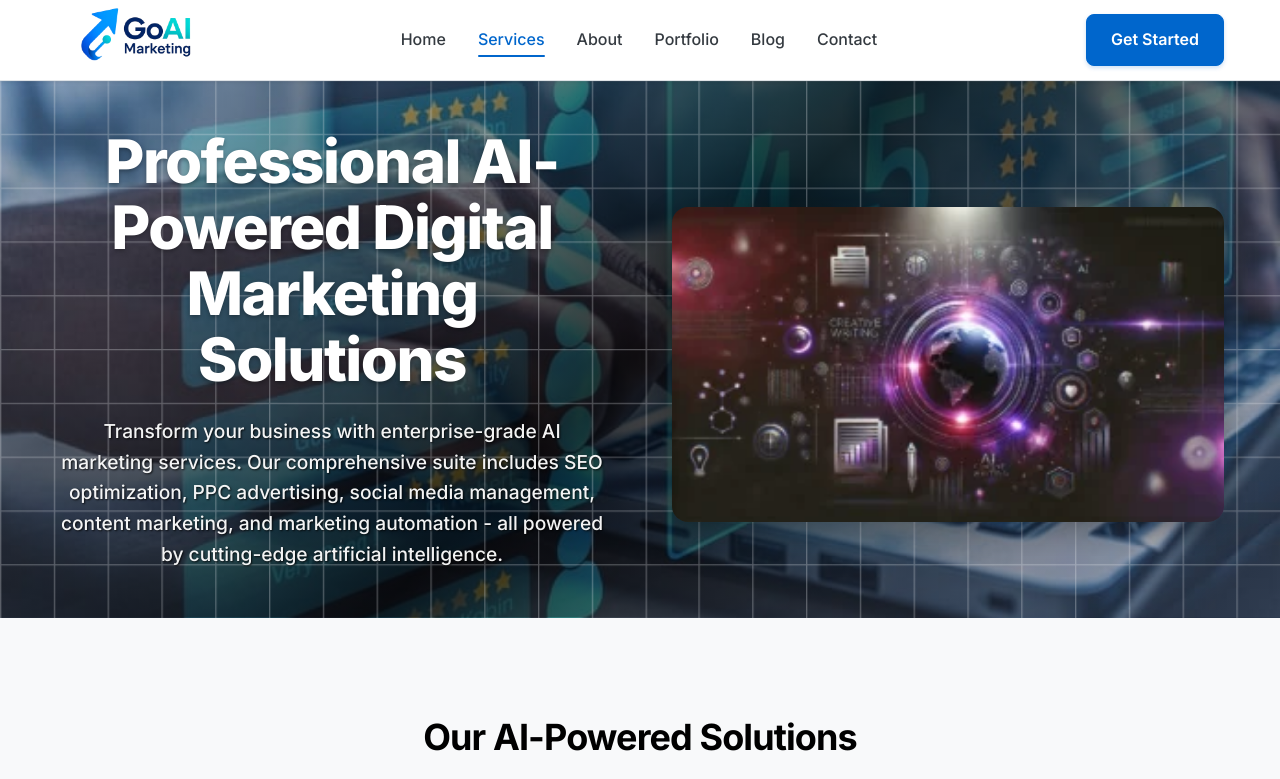
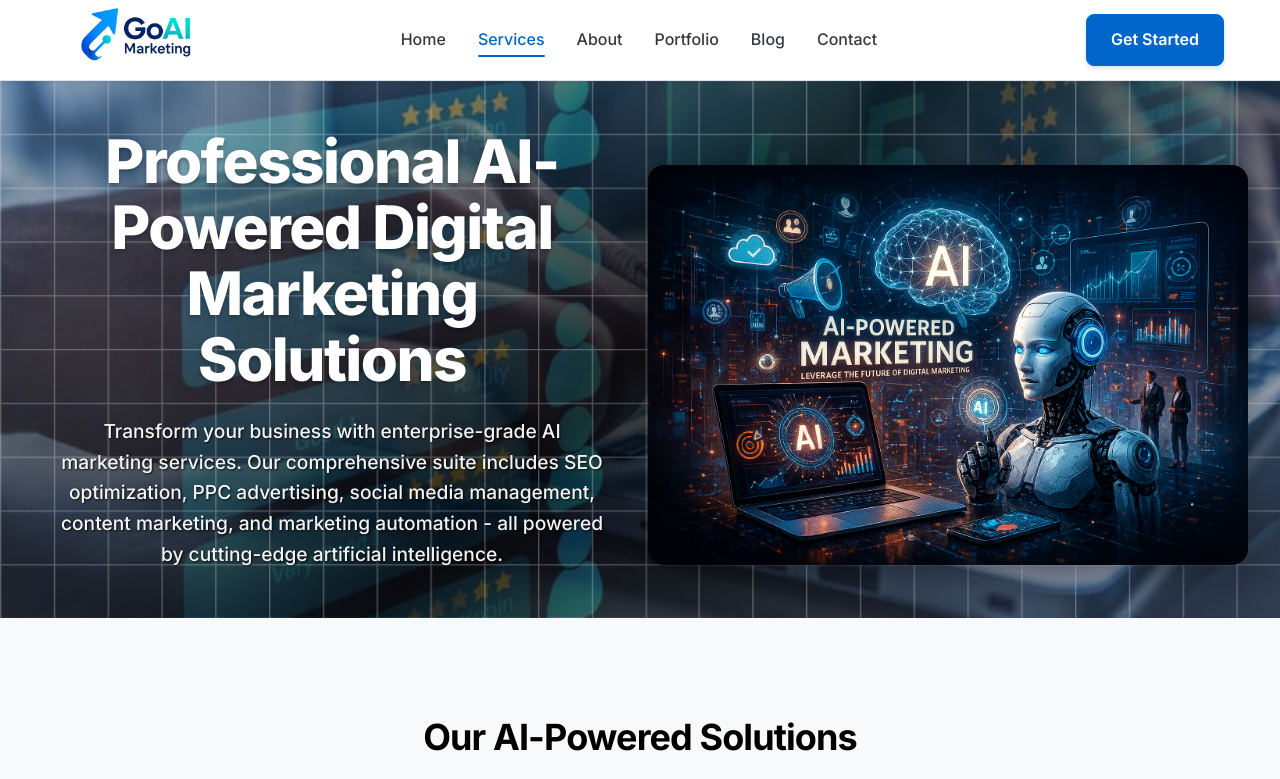
Before and after one commit to shirwani/goai, a Flask app: page /services in a window 1280 px wide. Shown: the top 779 px of the page. Run offline with Flask 3, Linux system fonts and the light colour scheme.

Commit message:
Rename ai_marketing.jpeg to ai-hero.jpeg and update all hero images
- Renamed ai_marketing.jpeg to ai-hero.jpeg in static/images/
- Updated all hero images across all pages to use ai-hero.jpeg:
  - index.html: AI Marketing Solutions hero
  - about.html: AI Marketing Team hero
  - portfolio.html: Marketing Success Stories hero
  - contact.html: Contact AI Marketing Experts hero
  - blog.html: AI Marketing Blog hero
  - services.html: AI-Powered Digital Marketing Services hero
- Standardized hero image across entire site
- Updated package background images in services.html
- More consistent branding with unified hero image

```diff
--- a/templates/about.html
+++ b/templates/about.html
@@ -15,7 +15,7 @@
             <p>We're a passionate team of marketing experts, data scientists, and AI specialists dedicated to helping businesses achieve unprecedented growth through intelligent marketing solutions.</p>
         </div>
         <div class="hero-image fade-in-up">
-            <img src="{{ url_for('static', filename='images/about.jpeg') }}" alt="AI Marketing Team" loading="lazy">
+            <img src="{{ url_for('static', filename='images/ai-hero.jpeg') }}" alt="AI Marketing Team" loading="lazy">
         </div>
     </div>
 </section>
--- a/templates/blog.html
+++ b/templates/blog.html
@@ -15,7 +15,7 @@
             <p>Stay ahead of the curve with expert insights, industry trends, and actionable tips from our team of AI marketing specialists. Learn how to leverage technology for better results.</p>
         </div>
         <div class="hero-image fade-in-up">
-            <img src="{{ url_for('static', filename='images/blog.jpeg') }}" alt="AI Marketing Blog" loading="lazy">
+            <img src="{{ url_for('static', filename='images/ai-hero.jpeg') }}" alt="AI Marketing Blog" loading="lazy">
         </div>
     </div>
 </section>
--- a/templates/contact.html
+++ b/templates/contact.html
@@ -16,7 +16,7 @@
             <p>Ready to take your business to the next level? Get a free consultation with our AI marketing experts and discover how we can help you achieve unprecedented growth.</p>
         </div>
         <div class="hero-image fade-in-up">
-            <img src="{{ url_for('static', filename='images/contact.jpeg') }}" alt="Contact AI Marketing Experts" loading="lazy">
+            <img src="{{ url_for('static', filename='images/ai-hero.jpeg') }}" alt="Contact AI Marketing Experts" loading="lazy">
         </div>
     </div>
 </section>
--- a/templates/index.html
+++ b/templates/index.html
@@ -25,7 +25,7 @@
             </div>
         </div>
         <div class="hero-image fade-in-up">
-            <img src="{{ url_for('static', filename='images/ai_marketing.jpeg') }}" alt="AI Marketing Solutions" loading="lazy">
+            <img src="{{ url_for('static', filename='images/ai-hero.jpeg') }}" alt="AI Marketing Solutions" loading="lazy">
         </div>
     </div>
 </section>
--- a/templates/portfolio.html
+++ b/templates/portfolio.html
@@ -16,7 +16,7 @@
             <p>Discover how we've helped businesses across various industries achieve remarkable growth through our AI-powered marketing strategies. Real results, real clients, real success.</p>
         </div>
         <div class="hero-image fade-in-up">
-            <img src="{{ url_for('static', filename='images/insights.jpeg') }}" alt="Marketing Success Stories" loading="lazy">
+            <img src="{{ url_for('static', filename='images/ai-hero.jpeg') }}" alt="Marketing Success Stories" loading="lazy">
         </div>
     </div>
 </section>
--- a/templates/services.html
+++ b/templates/services.html
@@ -89,7 +89,7 @@
             <p style="color: rgba(255,255,255,0.95); font-size: 1.2rem; max-width: 800px; margin: 0 auto;">Transform your business with enterprise-grade AI marketing services. Our comprehensive suite includes SEO optimization, PPC advertising, social media management, content marketing, and marketing automation - all powered by cutting-edge artificial intelligence.</p>
         </div>
         <div class="hero-image fade-in-up" style="text-align: center; margin-top: 2rem;">
-            <img src="{{ url_for('static', filename='images/services.jpeg') }}" alt="AI-Powered Digital Marketing Services" style="max-width: 100%; height: auto; max-height: 400px; border-radius: 1rem; box-shadow: 0 10px 30px rgba(0,0,0,0.3);">
+            <img src="{{ url_for('static', filename='images/ai-hero.jpeg') }}" alt="AI-Powered Digital Marketing Services" style="max-width: 100%; height: auto; max-height: 400px; border-radius: 1rem; box-shadow: 0 10px 30px rgba(0,0,0,0.3);">
         </div>
     </div>
 </section>
@@ -498,7 +498,7 @@
             <div class="package-card" style="background: var(--white); padding: 2rem; border-radius: 1rem; box-shadow: var(--shadow); position: relative; overflow: hidden;">
                 <div class="package-header" style="text-align: center; margin-bottom: 2rem; position: relative;">
                     <div style="background: linear-gradient(135deg, var(--primary-color), var(--secondary-color)); height: 4px; width: 100%; position: absolute; top: 0; left: 0;"></div>
-                    <div style="background: url('{{ url_for('static', filename='images/ai_marketing.jpeg') }}'); background-size: cover; background-position: center; height: 120px; border-radius: 0.5rem; margin-bottom: 1rem; opacity: 0.1;"></div>
+                    <div style="background: url('{{ url_for('static', filename='images/ai-hero.jpeg') }}'); background-size: cover; background-position: center; height: 120px; border-radius: 0.5rem; margin-bottom: 1rem; opacity: 0.1;"></div>
                     <h3 style="font-size: 1.5rem; margin-bottom: 0.5rem;">Starter Package</h3>
                     <p style="color: var(--gray-600);">Perfect for small businesses</p>
                     <div class="package-price" style="margin: 1rem 0;">
@@ -586,7 +586,7 @@
             <div class="package-card" style="background: var(--white); padding: 2rem; border-radius: 1rem; box-shadow: var(--shadow); position: relative; overflow: hidden;">
                 <div class="package-header" style="text-align: center; margin-bottom: 2rem; position: relative;">
                     <div style="background: linear-gradient(135deg, var(--primary-color), var(--secondary-color)); height: 4px; width: 100%; position: absolute; top: 0; left: 0;"></div>
-                    <div style="background: url('{{ url_for('static', filename='images/ai_marketing.jpeg') }}'); background-size: cover; background-position: center; height: 120px; border-radius: 0.5rem; margin-bottom: 1rem; opacity: 0.1;"></div>
+                    <div style="background: url('{{ url_for('static', filename='images/ai-hero.jpeg') }}'); background-size: cover; background-position: center; height: 120px; border-radius: 0.5rem; margin-bottom: 1rem; opacity: 0.1;"></div>
                     <h3 style="font-size: 1.5rem; margin-bottom: 0.5rem;">Enterprise Package</h3>
                     <p style="color: var(--gray-600);">For large organizations</p>
                     <div class="package-price" style="margin: 1rem 0;">
```
Also changed, not shown: static/images/ai-hero.jpeg (renamed from static/images/ai_marketing.jpeg).
